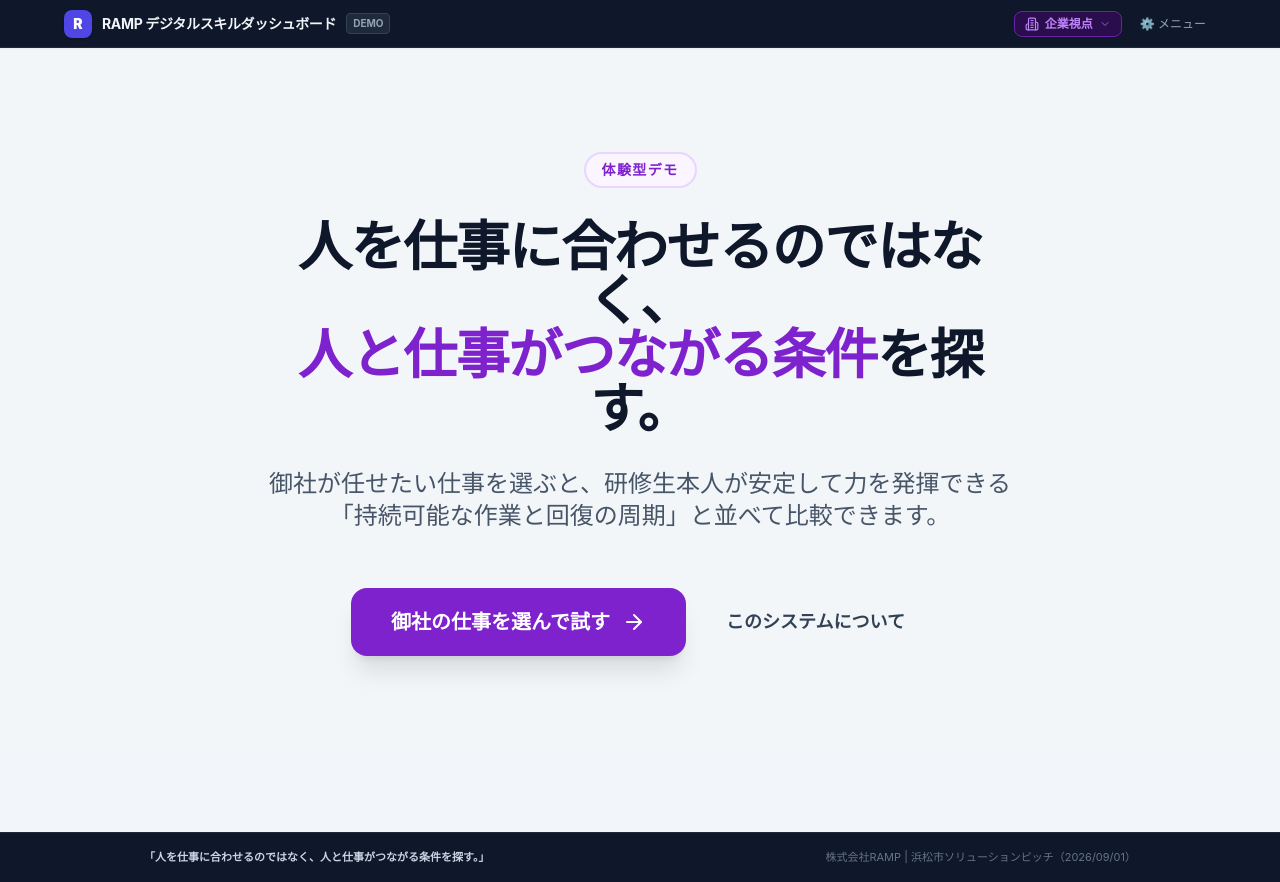
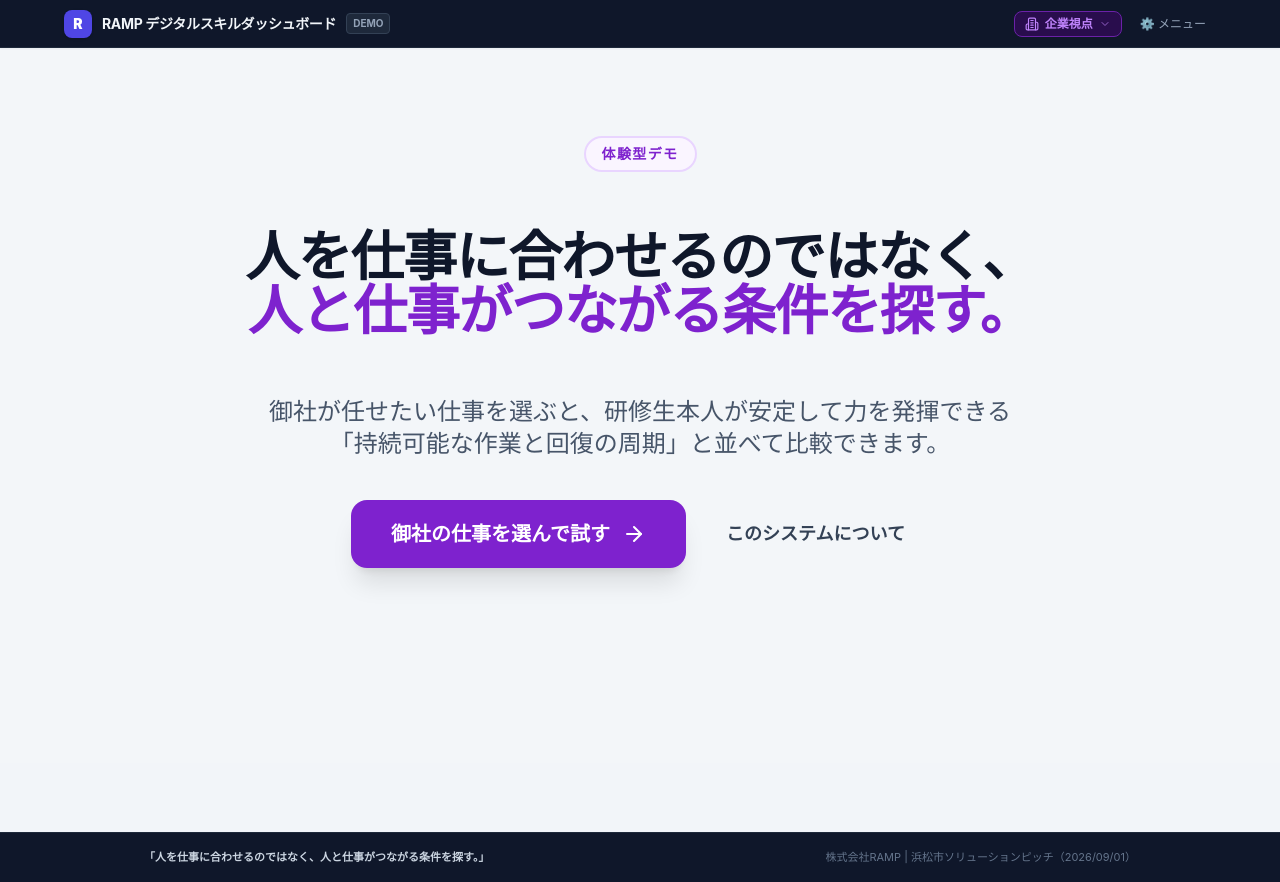
Before and after one commit to takehisa-nanba/RAMP_skills, a Next.js app: page / in a window 1280 px wide. Built offline with nearby package versions, Linux system fonts and the light colour scheme.

Commit message:
feat: 初期画面横幅拡張(max-w-5xl)・タイプライター演出・マッチ研修生ハイライト・全画面戻るボタン・メイン画面自動復帰導線の追加

```diff
--- a/src/app/page.tsx
+++ b/src/app/page.tsx
@@ -16,6 +16,7 @@ export default function Home() {
   const [offers, setOffers] = useState<Offer[]>([]);
   const [skillRequests, setSkillRequests] = useState<SkillRequest[]>([]);
   const [feedbacks, setFeedbacks] = useState<FeedbackSurvey[]>([]);
+  const [experienceKey, setExperienceKey] = useState(0);
   const [isLoaded, setIsLoaded] = useState(false);
 
   // データ初期ロード＆同期関数
@@ -41,6 +42,7 @@ export default function Home() {
   const handleResetDisplay = () => {
     StorageService.resetDisplayDemoData();
     loadData();
+    setExperienceKey((k) => k + 1);
   };
 
   if (!isLoaded) {
@@ -85,11 +87,13 @@ export default function Home() {
 
           {currentRole === 'company' && (
             <CompanyExperienceView
+              key={experienceKey}
               trainees={trainees}
               requirements={requirements}
               selectedRequirementId={selectedReqId}
               onSelectRequirement={handleSelectRequirement}
               onDataChange={loadData}
+              onReturnToStart={() => setExperienceKey((k) => k + 1)}
             />
           )}
         </main>
--- a/src/components/views/CompanyExperienceView.tsx
+++ b/src/components/views/CompanyExperienceView.tsx
@@ -1,6 +1,6 @@
 'use client';
 
-import React, { useState, useEffect } from 'react';
+import React, { useState, useEffect, useRef } from 'react';
 import {
   TraineeProfile,
   CompanyWorkRequirement,
@@ -23,6 +23,8 @@ import {
   ArrowRight,
   ArrowLeft,
   Award,
+  Sparkles,
+  RotateCcw,
 } from 'lucide-react';
 
 interface CompanyExperienceViewProps {
@@ -31,6 +33,7 @@ interface CompanyExperienceViewProps {
   selectedRequirementId: string;
   onSelectRequirement: (id: string) => void;
   onDataChange: () => void;
+  onReturnToStart?: () => void;
 }
 
 export const CompanyExperienceView: React.FC<CompanyExperienceViewProps> = ({
@@ -39,9 +42,41 @@ export const CompanyExperienceView: React.FC<CompanyExperienceViewProps> = ({
   selectedRequirementId,
   onSelectRequirement,
   onDataChange,
+  onReturnToStart,
 }) => {
   // ステップ管理 (0: 開始, 1: 業務選択, 2: 人財選択, 3: 中核比較, 4: 詳細確認・対話アクション)
   const [step, setStep] = useState<0 | 1 | 2 | 3 | 4>(0);
+
+  // タイプライターアニメーション用ステート
+  const fullText1 = '人を仕事に合わせるのではなく、';
+  const fullText2 = '人と仕事がつながる条件を探す。';
+  const [typedChars, setTypedChars] = useState(0);
+  const [isTypingDone, setIsTypingDone] = useState(false);
+  const totalLength = fullText1.length + fullText2.length;
+
+  useEffect(() => {
+    if (step === 0) {
+      setTypedChars(0);
+      setIsTypingDone(false);
+      const timer = setInterval(() => {
+        setTypedChars((prev) => {
+          if (prev >= totalLength) {
+            clearInterval(timer);
+            setIsTypingDone(true);
+            return totalLength;
+          }
+          return prev + 1;
+        });
+      }, 40);
+
+      return () => clearInterval(timer);
+    }
+  }, [step, totalLength]);
+
+  const handleSkipTyping = () => {
+    setTypedChars(totalLength);
+    setIsTypingDone(true);
+  };
 
   useEffect(() => {
     if (typeof window !== 'undefined') {
@@ -90,11 +125,26 @@ export const CompanyExperienceView: React.FC<CompanyExperienceViewProps> = ({
   const [newReqExpectedMinutes, setNewReqExpectedMinutes] = useState(60);
   const [newReqUnit, setNewReqUnit] = useState('10件');
 
-  const [toastMessage, setToastMessage] = useState<string | null>(null);
+  const [toastInfo, setToastInfo] = useState<{ message: string; autoReturn?: boolean } | null>(null);
+  const returnTimerRef = useRef<NodeJS.Timeout | null>(null);
 
-  const showToast = (msg: string) => {
-    setToastMessage(msg);
-    setTimeout(() => setToastMessage(null), 4000);
+  const showToastWithAutoReturn = (msg: string) => {
+    if (returnTimerRef.current) clearTimeout(returnTimerRef.current);
+    setToastInfo({ message: msg, autoReturn: true });
+
+    // 3.5秒後に自動的に画面0へ戻り、次の企業様へ交代
+    returnTimerRef.current = setTimeout(() => {
+      setToastInfo(null);
+      setStep(0);
+      if (onReturnToStart) onReturnToStart();
+    }, 3500);
+  };
+
+  const handleImmediateReturn = () => {
+    if (returnTimerRef.current) clearTimeout(returnTimerRef.current);
+    setToastInfo(null);
+    setStep(0);
+    if (onReturnToStart) onReturnToStart();
   };
 
   const connectionAnalysis: ConnectionAnalysis = analyzeConnection(
@@ -110,6 +160,24 @@ export const CompanyExperienceView: React.FC<CompanyExperienceViewProps> = ({
         ? wc.taskName.includes('バナー') || wc.taskName.includes('Web') || wc.taskName.includes('画像')
         : wc.taskName.includes('マニュアル') || wc.taskName.includes('手順書') || wc.taskName.includes('メール')
     ) || activeTrainee.workCycles[0];
+
+  // 業務合致判定
+  const isMatchingTrainee = (t: TraineeProfile) => {
+    const rName = activeRequirement.taskName;
+    if (rName.includes('入力') || rName.includes('仕訳') || rName.includes('データ')) {
+      return t.id === 'trainee-a';
+    }
+    if (rName.includes('バナー') || rName.includes('Web') || rName.includes('画像')) {
+      return t.id === 'trainee-b';
+    }
+    if (rName.includes('マニュアル') || rName.includes('手順書') || rName.includes('IT')) {
+      return t.id === 'trainee-c';
+    }
+    if (rName.includes('メール') || rName.includes('校正') || rName.includes('文書')) {
+      return t.id === 'trainee-d';
+    }
+    return false;
+  };
 
   const handleSubmitOffer = (e: React.FormEvent) => {
     e.preventDefault();
@@ -128,7 +196,7 @@ export const CompanyExperienceView: React.FC<CompanyExperienceViewProps> = ({
 
     setShowOfferModal(false);
     onDataChange();
-    showToast('🎉 オファーを送信しました！（支援員ポータルに通知・保存されました）');
+    showToastWithAutoReturn('🎉 オファーを送信しました！次の企業様へ交代するため、メイン画面へ戻ります');
   };
 
   const handleSubmitSkillRequest = (e: React.FormEvent) => {
@@ -145,7 +213,7 @@ export const CompanyExperienceView: React.FC<CompanyExperienceViewProps> = ({
 
     setShowRequestModal(false);
     onDataChange();
-    showToast('💡 業務リクエストを投稿しました！（支援現場のカリキュラム検討に活用されます）');
+    showToastWithAutoReturn('💡 業務リクエストを投稿しました！次の企業様へ交代するため、メイン画面へ戻ります');
   };
 
   const handleSubmitFeedback = (e: React.FormEvent) => {
@@ -162,7 +230,7 @@ export const CompanyExperienceView: React.FC<CompanyExperienceViewProps> = ({
 
     setShowFeedbackModal(false);
     onDataChange();
-    showToast('📝 貴重なご感想をありがとうございました！');
+    showToastWithAutoReturn('📝 貴重なご感想をありがとうございました！次の企業様へ交代するため、メイン画面へ戻ります');
   };
 
   const handleAddNewRequirement = (e: React.FormEvent) => {
@@ -196,16 +264,29 @@ export const CompanyExperienceView: React.FC<CompanyExperienceViewProps> = ({
     onSelectRequirement(newReq.id);
     setShowNewReqModal(false);
     onDataChange();
-    showToast(`✅ 新しい業務「${newReq.taskName}」を登録しました！`);
   };
+
+  // タイプライター表示文字列の計算
+  const line1Typed = fullText1.slice(0, Math.min(typedChars, fullText1.length));
+  const line2Typed = typedChars > fullText1.length ? fullText2.slice(0, typedChars - fullText1.length) : '';
 
   return (
     <div className="max-w-6xl mx-auto px-4 py-2 min-h-[calc(100vh-3rem)] flex flex-col justify-between">
       <div>
-        {/* トースト */}
-        {toastMessage && (
-          <div className="mb-2 bg-indigo-600 text-white px-5 py-2.5 rounded-xl shadow-xl text-base font-bold animate-fadeIn flex items-center justify-between">
-            <span>{toastMessage}</span>
+        {/* トースト（自動復帰案内付き） */}
+        {toastInfo && (
+          <div className="mb-3 bg-purple-900 text-white px-5 py-3 rounded-2xl shadow-2xl text-base font-bold animate-fadeIn flex items-center justify-between border-2 border-purple-400">
+            <span className="flex items-center gap-2">
+              <span>{toastInfo.message}</span>
+            </span>
+            {toastInfo.autoReturn && (
+              <button
+                onClick={handleImmediateReturn}
+                className="ml-4 px-4 py-1.5 bg-white text-purple-950 rounded-xl text-sm font-black hover:bg-purple-100 transition whitespace-nowrap shadow"
+              >
+                今すぐメイン画面へ戻る ➔
+              </button>
+            )}
           </div>
         )}
 
@@ -257,38 +338,69 @@ export const CompanyExperienceView: React.FC<CompanyExperienceViewProps> = ({
         )}
 
         {/* ========================================================================= */}
-        {/* 画面0: デモ開始画面 (Start View) */}
+        {/* 画面0: デモ開始画面 (Start View) - max-w-5xl & タイプライター演出 */}
         {/* ========================================================================= */}
         {step === 0 && (
-          <div className="py-12 sm:py-24 text-center space-y-8 max-w-3xl mx-auto animate-fadeIn">
+          <div
+            onClick={handleSkipTyping}
+            className="py-10 sm:py-20 text-center space-y-8 max-w-5xl mx-auto animate-fadeIn cursor-pointer select-none"
+            title="クリックでアニメーションをスキップ"
+          >
             <div className="inline-block px-4 py-1.5 bg-purple-50 text-purple-700 border-2 border-purple-200 rounded-full text-sm font-black tracking-widest uppercase">
               体験型デモ
             </div>
-            <h1 className="text-4xl sm:text-5xl lg:text-[54px] font-black text-slate-900 leading-tight tracking-tight">
-              人を仕事に合わせるのではなく、
-              <br />
-              <span className="text-purple-700">人と仕事がつながる条件</span>を探す。
+
+            {/* タイプライター風メインコピー（文字サイズ: 40〜54px） */}
+            <h1 className="text-4xl sm:text-5xl lg:text-[54px] font-black text-slate-900 leading-tight tracking-tight min-h-[140px] sm:min-h-[160px] flex flex-col justify-center">
+              <span>
+                {line1Typed}
+                {typedChars <= fullText1.length && (
+                  <span className="inline-block w-1.5 h-10 sm:h-12 bg-purple-700 animate-pulse ml-1 align-middle"></span>
+                )}
+              </span>
+              {typedChars > fullText1.length && (
+                <span className="text-purple-700">
+                  {line2Typed}
+                  {typedChars < totalLength && (
+                    <span className="inline-block w-1.5 h-10 sm:h-12 bg-purple-700 animate-pulse ml-1 align-middle"></span>
+                  )}
+                </span>
+              )}
             </h1>
-            <p className="text-xl sm:text-2xl text-slate-600 font-medium leading-relaxed">
+
+            {/* 説明文＆ボタン（タイピング進行に応じてフェードイン） */}
+            <div
+              className={`space-y-8 transition-opacity duration-700 ${
+                isTypingDone || typedChars > fullText1.length + 5 ? 'opacity-100' : 'opacity-0'
+              }`}
+            >
+              <p className="text-xl sm:text-2xl text-slate-600 font-medium leading-relaxed max-w-3xl mx-auto">
                 御社が任せたい仕事を選ぶと、研修生本人が安定して力を発揮できる
                 <br className="hidden sm:inline" />
                 「持続可能な作業と回復の周期」と並べて比較できます。
               </p>
 
-            <div className="pt-6 flex flex-col sm:flex-row items-center justify-center gap-4">
+              <div className="pt-2 flex flex-col sm:flex-row items-center justify-center gap-4">
                 <button
-                onClick={() => setStep(1)}
+                  onClick={(e) => {
+                    e.stopPropagation();
+                    setStep(1);
+                  }}
                   className="w-full sm:w-auto px-10 py-5 bg-purple-700 hover:bg-purple-800 text-white font-black text-xl rounded-2xl shadow-xl hover:shadow-2xl transition flex items-center justify-center gap-3 group"
                 >
                   <span>御社の仕事を選んで試す</span>
                   <ArrowRight className="w-6 h-6 group-hover:translate-x-1 transition-transform" />
                 </button>
                 <button
-                onClick={() => setShowAboutModal(true)}
+                  onClick={(e) => {
+                    e.stopPropagation();
+                    setShowAboutModal(true);
+                  }}
                   className="w-full sm:w-auto px-6 py-4 text-slate-700 hover:text-slate-900 font-bold text-lg transition"
                 >
                   このシステムについて
                 </button>
+              </div>
             </div>
           </div>
         )}
@@ -345,6 +457,7 @@ export const CompanyExperienceView: React.FC<CompanyExperienceViewProps> = ({
               })}
             </div>
 
+            {/* 自社業務の追加ボタン */}
             <div className="text-right">
               <button
                 onClick={() => setShowNewReqModal(true)}
@@ -355,6 +468,7 @@ export const CompanyExperienceView: React.FC<CompanyExperienceViewProps> = ({
               </button>
             </div>
 
+            {/* 選択中要件の確認バー（戻るボタン ＆ 次へボタン配置） */}
             <div className="bg-slate-50 border-2 border-slate-200 rounded-2xl p-5 flex flex-wrap items-center justify-between gap-4">
               <div className="space-y-1">
                 <span className="text-sm font-black text-slate-500 uppercase tracking-wider">
@@ -372,9 +486,10 @@ export const CompanyExperienceView: React.FC<CompanyExperienceViewProps> = ({
               <div className="flex items-center gap-3">
                 <button
                   onClick={() => setStep(0)}
-                  className="px-5 py-3 text-slate-600 hover:bg-slate-200 rounded-xl font-bold text-base transition"
+                  className="px-6 py-4 bg-white hover:bg-slate-100 text-slate-700 rounded-xl font-bold text-lg border-2 border-slate-300 transition flex items-center gap-2"
                 >
-                  戻る
+                  <ArrowLeft className="w-5 h-5" />
+                  <span>デモ開始へ戻る</span>
                 </button>
                 <button
                   onClick={() => setStep(2)}
@@ -389,7 +504,7 @@ export const CompanyExperienceView: React.FC<CompanyExperienceViewProps> = ({
         )}
 
         {/* ========================================================================= */}
-        {/* 画面2: 研修生選択画面 (Trainee Selection View) */}
+        {/* 画面2: 研修生選択画面 (Trainee Selection View) - 業務合致ハイライト */}
         {/* ========================================================================= */}
         {step === 2 && (
           <div className="space-y-6 animate-fadeIn">
@@ -405,8 +520,10 @@ export const CompanyExperienceView: React.FC<CompanyExperienceViewProps> = ({
               </p>
             </div>
 
+            {/* 4名の大型カード（業務合致ハイライト付き） */}
             <div className="grid grid-cols-1 sm:grid-cols-2 gap-5">
               {trainees.map((t) => {
+                const isMatch = isMatchingTrainee(t);
                 const wc =
                   t.workCycles.find((c) =>
                     activeRequirement.taskName.includes('入力') || activeRequirement.taskName.includes('データ')
@@ -419,8 +536,20 @@ export const CompanyExperienceView: React.FC<CompanyExperienceViewProps> = ({
                 return (
                   <div
                     key={t.id}
-                    className="bg-white border-2 border-slate-200 hover:border-purple-400 rounded-2xl p-6 shadow-sm hover:shadow-md transition flex flex-col justify-between space-y-4"
+                    className={`bg-white border-2 rounded-2xl p-6 shadow-sm hover:shadow-md transition flex flex-col justify-between space-y-4 relative ${
+                      isMatch
+                        ? 'border-purple-500 ring-4 ring-purple-100 bg-gradient-to-b from-purple-50/40 to-white'
+                        : 'border-slate-200 hover:border-purple-300'
+                    }`}
                   >
+                    {/* 業務合致ハイライトバッジ */}
+                    {isMatch && (
+                      <div className="inline-flex items-center gap-1.5 px-3 py-1 bg-purple-700 text-white rounded-full text-xs font-black self-start shadow-sm tracking-wide">
+                        <Sparkles className="w-3.5 h-3.5" />
+                        <span>選択中の業務（{activeRequirement.taskName}）の実績あり</span>
+                      </div>
+                    )}
+
                     <div className="space-y-3">
                       <div className="flex items-center gap-3.5">
                         <div
@@ -440,7 +569,13 @@ export const CompanyExperienceView: React.FC<CompanyExperienceViewProps> = ({
                       </div>
 
                       {wc && (
-                        <div className="text-base text-slate-800 bg-purple-50/60 border border-purple-200 p-3.5 rounded-xl space-y-1">
+                        <div
+                          className={`text-base p-3.5 rounded-xl space-y-1 ${
+                            isMatch
+                              ? 'bg-purple-100/70 border-2 border-purple-300 text-slate-900'
+                              : 'bg-slate-50 border border-slate-200 text-slate-800'
+                          }`}
+                        >
                           <span className="text-sm font-black text-purple-700 uppercase tracking-wide block">
                             関連する作業・回復実績:
                           </span>
@@ -459,7 +594,11 @@ export const CompanyExperienceView: React.FC<CompanyExperienceViewProps> = ({
                         setActiveTrainee(t);
                         setStep(3);
                       }}
-                      className="w-full py-4 bg-slate-900 hover:bg-purple-700 text-white rounded-xl font-black text-lg transition flex items-center justify-center gap-2 shadow"
+                      className={`w-full py-4 rounded-xl font-black text-lg transition flex items-center justify-center gap-2 shadow ${
+                        isMatch
+                          ? 'bg-purple-700 hover:bg-purple-800 text-white shadow-purple-200'
+                          : 'bg-slate-900 hover:bg-purple-700 text-white'
+                      }`}
                     >
                       <span>この人の働き方を見る</span>
                       <ArrowRight className="w-5 h-5" />
@@ -469,10 +608,11 @@ export const CompanyExperienceView: React.FC<CompanyExperienceViewProps> = ({
               })}
             </div>
 
-            <div className="pt-2">
+            {/* 画面下部の戻るボタン */}
+            <div className="pt-2 flex items-center justify-between">
               <button
                 onClick={() => setStep(1)}
-                className="inline-flex items-center gap-1.5 text-base text-slate-600 hover:text-slate-900 font-bold"
+                className="px-6 py-3.5 bg-white hover:bg-slate-100 text-slate-700 rounded-xl font-bold text-base border-2 border-slate-300 transition flex items-center gap-2 shadow-sm"
               >
                 <ArrowLeft className="w-4 h-4" />
                 <span>仕事を選び直す</span>
@@ -483,11 +623,10 @@ export const CompanyExperienceView: React.FC<CompanyExperienceViewProps> = ({
 
         {/* ========================================================================= */}
         {/* 画面3: 中核比較画面【体験の主役】 */}
-        {/* （1366×768でスクロールなし完全収容・巨大数値） */}
+        {/* （1366×768でスクロールなし完全収容・戻る/次へ並列配置） */}
         {/* ========================================================================= */}
         {step === 3 && (
           <div className="space-y-3 animate-fadeIn">
-
             {/* 1. 企業の期待と本人のワークサイクルのダイナミック比較（主役数値 48px〜54px） */}
             {relevantWorkCycle && (
               <WorkCycleChart
@@ -496,7 +635,7 @@ export const CompanyExperienceView: React.FC<CompanyExperienceViewProps> = ({
               />
             )}
 
-            {/* 2. 3つの接続条件の短い要約（見出し: 18px, 本文: 15px） */}
+            {/* 2. 3つの接続条件の短い要約 */}
             <div className="grid grid-cols-1 md:grid-cols-3 gap-3">
               {/* 🟢 すでに重なる条件 */}
               <div className="bg-emerald-50 border-2 border-emerald-300 rounded-xl p-3 space-y-0.5 shadow-sm">
@@ -532,8 +671,16 @@ export const CompanyExperienceView: React.FC<CompanyExperienceViewProps> = ({
               </div>
             </div>
 
-            {/* 3. 主要ボタン（これ一つだけに絞る・20px特大ボタン） */}
-            <div className="pt-2 pb-1 flex justify-center">
+            {/* 3. 主要アクションエリア（戻るボタン ＆ 次へボタン並列配置） */}
+            <div className="pt-2 pb-1 flex flex-wrap items-center justify-center gap-4">
+              <button
+                onClick={() => setStep(2)}
+                className="px-6 py-3.5 bg-white hover:bg-slate-100 text-slate-700 font-bold text-base sm:text-lg rounded-2xl border-2 border-slate-300 transition flex items-center gap-2 shadow"
+              >
+                <ArrowLeft className="w-5 h-5" />
+                <span>人財を選び直す</span>
+              </button>
+
               <button
                 onClick={() => setStep(4)}
                 className="px-10 py-3.5 bg-purple-700 hover:bg-purple-800 text-white font-black text-lg sm:text-xl rounded-2xl shadow-xl hover:shadow-2xl transition flex items-center gap-3"
@@ -557,7 +704,7 @@ export const CompanyExperienceView: React.FC<CompanyExperienceViewProps> = ({
                 className="inline-flex items-center gap-1.5 text-base text-slate-600 hover:text-slate-900 font-bold"
               >
                 <ArrowLeft className="w-4 h-4" />
-                <span>比較画面に戻る</span>
+                <span>働き方の比較に戻る</span>
               </button>
               <div className="text-lg font-bold text-slate-700">
                 {activeTrainee.codeName} の詳細情報と対話アクション
@@ -663,6 +810,13 @@ export const CompanyExperienceView: React.FC<CompanyExperienceViewProps> = ({
 
               <div className="pt-6 border-t border-purple-200 flex flex-wrap items-center justify-center gap-6 text-base text-slate-600 font-bold">
                 <button
+                  onClick={() => setStep(3)}
+                  className="hover:text-purple-700 transition"
+                >
+                  ← 比較画面に戻る
+                </button>
+                <span>・</span>
+                <button
                   onClick={() => setStep(2)}
                   className="hover:text-purple-700 transition"
                 >
@@ -690,6 +844,20 @@ export const CompanyExperienceView: React.FC<CompanyExperienceViewProps> = ({
                 >
                   <HelpCircle className="w-4 h-4" />
                   <span>自社の求める業務をリクエストする</span>
+                </button>
+              </div>
+
+              {/* 次の企業様へ交代するリセットボタン */}
+              <div className="pt-6 mt-4 border-t border-slate-200">
+                <button
+                  onClick={() => {
+                    setStep(0);
+                    if (onReturnToStart) onReturnToStart();
+                  }}
+                  className="px-8 py-3.5 bg-white hover:bg-slate-100 text-slate-700 font-black text-base rounded-xl border-2 border-slate-300 transition inline-flex items-center gap-2 shadow-sm hover:shadow"
+                >
+                  <RotateCcw className="w-4 h-4 text-purple-700" />
+                  <span>最初から試す（次の企業様へ交代）</span>
                 </button>
               </div>
             </div>
```
Also changed, not shown: src/components/ui/SlimHeader.tsx (+6 -2 lines). Lines whose indentation alone changed are shown as unchanged.
